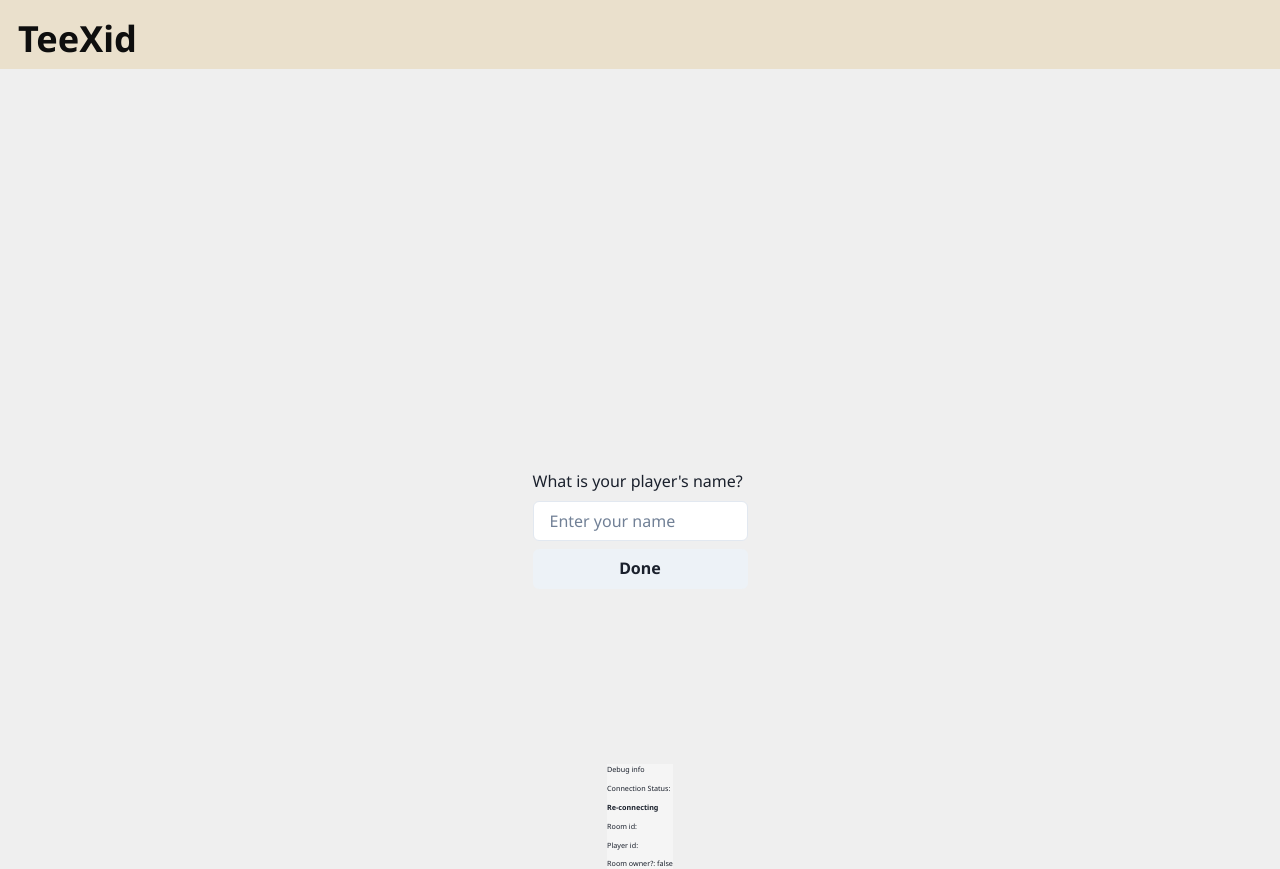
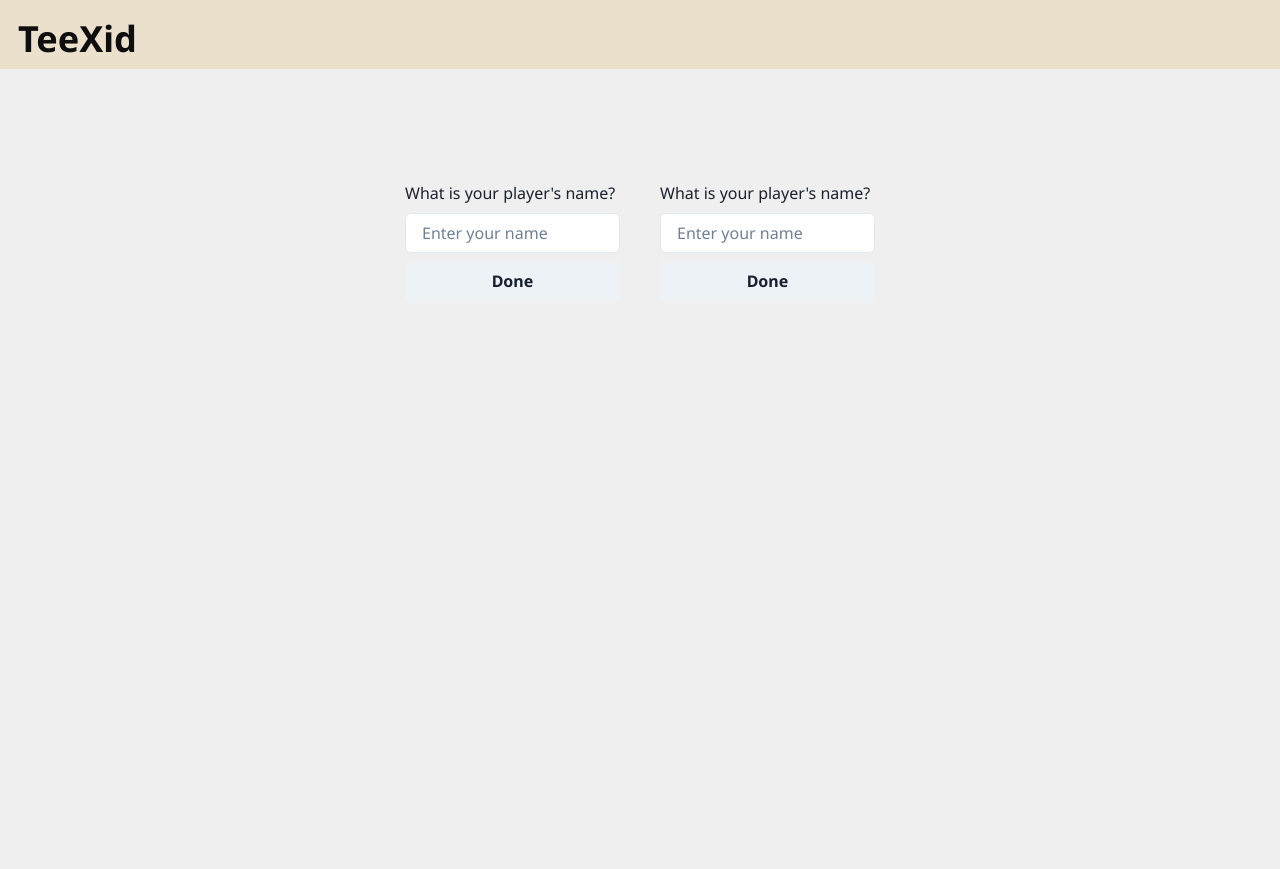
Before and after one commit to maciek-codes/teexid, a React (Create React App) app in the folder app/: page /join in a window 1280 px wide. Built offline with nearby package versions, Linux system fonts and the light colour scheme; no server answers.

Commit message:
WIP: move lobby

```diff
--- a/app/src/App.tsx
+++ b/app/src/App.tsx
@@ -3,26 +3,19 @@ import { far } from "@fortawesome/free-regular-svg-icons";
 
 import { createBrowserRouter, RouterProvider } from "react-router-dom";
 import GameRoom from "./GameRoom";
-import { GameFeed } from "./GameFeed";
+import { ErrorPage } from "./ErrorPage";
 import { Lobby } from "./Lobby";
 import Root from "./Root";
 
 // Font awesome icons
 library.add(far);
 
-/**
- * #d9832b  #de7e29
- * #433f4f #544b5b
- * #d6d1b7 #c5ccc3
- * #f6d06a #f9d45c
- * #833225 #873e36
- */
-
 const App = () => {
   const browserRouter = createBrowserRouter([
     {
       path: "/",
       element: <Root />,
+      errorElement: <ErrorPage />,
       children: [
         {
           path: "/join",
--- a/app/src/ErrorBoundary.tsx
+++ /dev/null
@@ -1,24 +0,0 @@
-import { Alert, AlertIcon, AlertTitle, Box } from "@chakra-ui/react";
-import React from "react";
-import { useSocket } from "./contexts/WebsocketContext";
-
-interface ChildrenProps {
-  children: React.ReactNode;
-}
-
-export const ErrorBoundary: React.FC<ChildrenProps> = ({
-  children,
-}: ChildrenProps) => {
-  const { error } = useSocket();
-  return (
-    <Box>
-      {error !== null ? (
-        <Alert status="error">
-          <AlertIcon />
-          <AlertTitle>{error.message}</AlertTitle>
-        </Alert>
-      ) : null}
-      {children}
-    </Box>
-  );
-};
--- /dev/null
+++ b/app/src/ErrorPage.tsx
@@ -0,0 +1,19 @@
+import { Alert, AlertIcon, AlertTitle, Box } from "@chakra-ui/react";
+import React from "react";
+import { useRouteError } from "react-router-dom";
+
+export const ErrorPage: React.FC = () => {
+  const error = useRouteError() as any;
+  return (
+    <>
+      {error && (
+        <Alert status="error">
+          <AlertIcon />
+          <AlertTitle>
+            <i>{error.statusText || error.message}</i>
+          </AlertTitle>
+        </Alert>
+      )}
+    </>
+  );
+};
--- a/app/src/GameFeed.tsx
+++ b/app/src/GameFeed.tsx
@@ -14,6 +14,7 @@ import { Voting } from "./Voting";
 import PlayerScores from "./PlayerScoreList";
 import GameLog from "./components/GameLog";
 import CardView from "./CardView";
+import DebugInfo from "./components/DebugInfo";
 
 type ScoreListProps = {
   players: Player[];
@@ -165,6 +166,7 @@ export const GameFeed: React.FC = () => {
       ) : null}
       <PlayerList />
       <GameLog />
+      <DebugInfo />
     </Stack>
   );
 };
--- a/app/src/GameRoom.tsx
+++ b/app/src/GameRoom.tsx
@@ -5,14 +5,12 @@ import { usePlayer } from "./contexts/PlayerContext";
 import { useRoom } from "./contexts/RoomContext";
 import { useJoinRoom } from "./queries/useJoinRoom";
 import PlayerName from "./PlayerName";
-import { QueryClient } from "@tanstack/react-query";
 import { GameFeed } from "./GameFeed";
-
-const queryClient = new QueryClient();
+import { WebSocketContextProvider } from "./contexts/WebsocketContext";
 
 const GameRoom: React.FC = () => {
   const player = usePlayer();
-  const { roomId, joinedState } = useRoom();
+  const { roomId, joinedState, dispatch } = useRoom();
   const joinRoomMutation = useJoinRoom(roomId);
 
   useEffect(() => {
@@ -28,19 +26,17 @@ const GameRoom: React.FC = () => {
     }
   }, [player, roomId]);
 
-  /*
-  Brandy Punch
-#DC8B32
+  useEffect(() => {
+    if (joinRoomMutation.isSuccess && joinedState !== "joined") {
+      dispatch({
+        type: "on_joined",
+        payload: {
+          ...joinRoomMutation.data,
+        },
+      });
+    }
+  }, [joinRoomMutation.isSuccess]);
 
-Ship Gray
-#433D4B
-
-Tana
-#D9D3B6
-
-Burnt Umber
-#843225
-*/
   if (joinRoomMutation.isError) {
     return <Text>{"Error connecting:" + joinRoomMutation.error}</Text>;
   }
@@ -58,7 +54,11 @@ Burnt Umber
     return <PlayerName />;
   }
 
-  return <GameFeed />;
+  return (
+    <WebSocketContextProvider>
+      <GameFeed />
+    </WebSocketContextProvider>
+  );
 };
 
 export default GameRoom;
--- a/app/src/Lobby.tsx
+++ b/app/src/Lobby.tsx
@@ -1,14 +1,15 @@
 import React, { useEffect, useState } from "react";
 
-import { Button, Flex, Input, Progress, Stack, Text } from "@chakra-ui/react";
+import { Button, Flex, Input, Stack, Text } from "@chakra-ui/react";
 
 import { usePlayer } from "./contexts/PlayerContext";
 import PlayerName from "./PlayerName";
-import { useNavigate } from "react-router-dom";
+import { useLocation, useNavigate } from "react-router-dom";
 
 interface LobbyProps {}
 
 export const Lobby: React.FC<LobbyProps> = () => {
+  const location = useLocation();
   const [roomIdText, setRoomIdText] = useState("");
 
   const player = usePlayer();
@@ -18,6 +19,9 @@ export const Lobby: React.FC<LobbyProps> = () => {
     navigate("/rooms/" + roomIdText.toLowerCase());
   };
 
+  if (location.pathname.indexOf("/rooms/") === 0) {
+    return null;
+  }
   return (
     <Flex
       flexDirection="column"
--- a/app/src/Root.tsx
+++ b/app/src/Root.tsx
@@ -6,17 +6,14 @@ import { RoomContextProvider } from "./contexts/RoomContext";
 import Header from "./components/Header";
 import DebugInfo from "./components/DebugInfo";
 import { QueryClient, QueryClientProvider } from "@tanstack/react-query";
-import { WebSocketContextProvider } from "./contexts/WebsocketContext";
-import { ErrorBoundary } from "./ErrorBoundary";
 import { Outlet } from "react-router-dom";
+import { Lobby } from "./Lobby";
 
 const queryClient = new QueryClient();
 
 const Root: React.FC = () => {
   return (
     <QueryClientProvider client={queryClient}>
-      <WebSocketContextProvider>
-        <ErrorBoundary>
       <RoomContextProvider>
         <PlayerContextProvider>
           <Box background="#efefef">
@@ -36,15 +33,14 @@ const Root: React.FC = () => {
                 py={{ base: 20, md: 28 }}
                 px={[10, 5, 10]}
                 direction={{ base: "column", md: "row" }}
-                  ></Stack>
+              >
+                <Lobby />
                 <Outlet />
-                  <DebugInfo />
+              </Stack>
             </Container>
           </Box>
         </PlayerContextProvider>
       </RoomContextProvider>
-        </ErrorBoundary>
-      </WebSocketContextProvider>
     </QueryClientProvider>
   );
 };
--- a/app/src/queries/useJoinRoom.ts
+++ b/app/src/queries/useJoinRoom.ts
@@ -40,15 +40,8 @@ const joinRoom = (params: JoinArgs) => {
 
 export const useJoinRoom = (roomName: string) => {
   const joinQuery = useMutation(["join_room", roomName], joinRoom);
-  const { dispatch } = useRoom();
   if (joinQuery.isSuccess && joinQuery.data?.roomToken) {
     updateRoomToken(joinQuery.data.roomToken);
-    dispatch({
-      type: "on_joined",
-      payload: {
-        ...joinQuery.data,
-      },
-    });
   }
   return joinQuery;
 };
```
Lines whose indentation alone changed are shown as unchanged.
